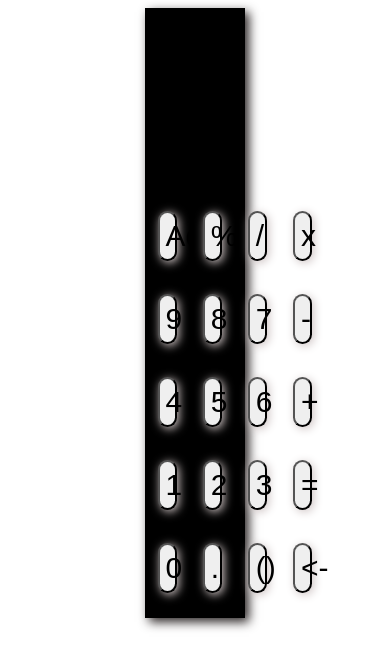
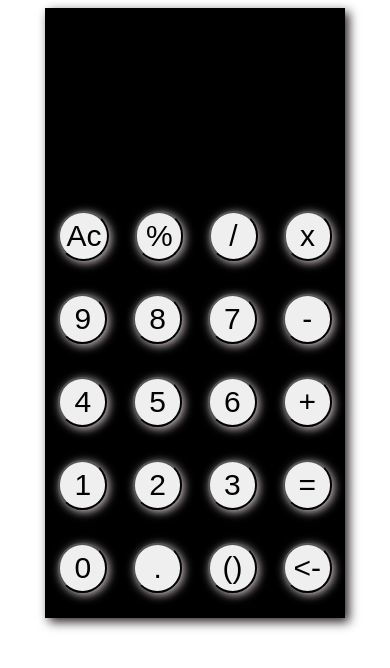
Before and after one commit to AarohiSaxena10/Calculator, a plain HTML site: page index.html in a window 390 px wide. Drawn offline with Linux system fonts and the light colour scheme.

Commit message:
Update index.html

```diff
--- a/index.html
+++ b/index.html
@@ -37,11 +37,10 @@
            font-size: 30px;
         }
        @media (max-width: 768px){
-/*            .card{
+           .card{
 
                width:80%;
-               height:70%;
-           } */
+           }
         .input{
             height:30%;
         }
```
